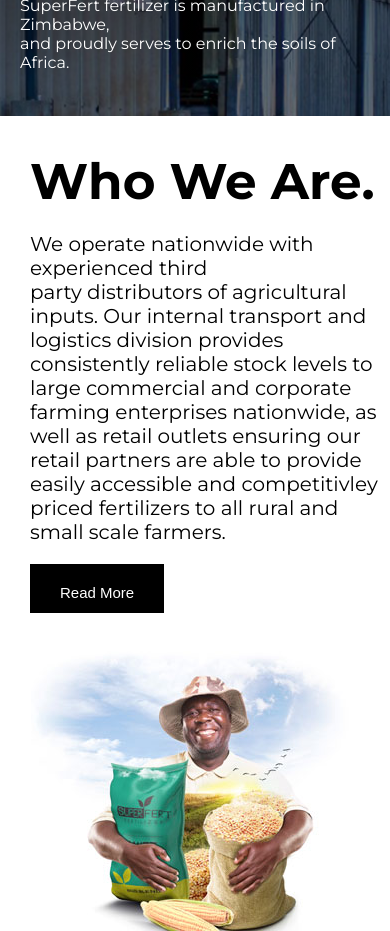
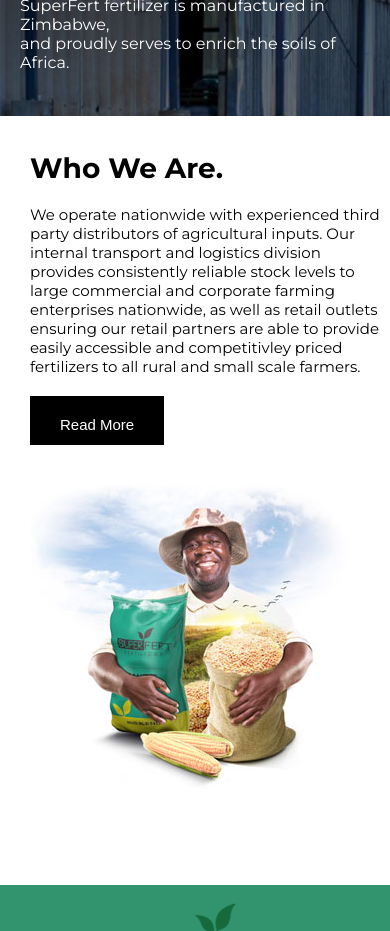
Before and after one commit to KudzaiNicholasTivatye/Superfert, a React (Vite) app: page / in a window 390 px wide. Shown: the part 1520-2451 px from the top of the page. Built offline with nearby package versions, Linux system fonts and the light colour scheme.

Commit message:
first commit

```diff
--- a/src/components/PageOne.css
+++ b/src/components/PageOne.css
@@ -902,6 +902,13 @@
     padding-top: 20px;
   }
 
+  .description h2 {
+    font-size: 28px;
+  }
+  .description p {
+    font-size: 15px;
+  }
+
   .imageFarmer img {
     max-width: 90vw;
      display: block;
```
